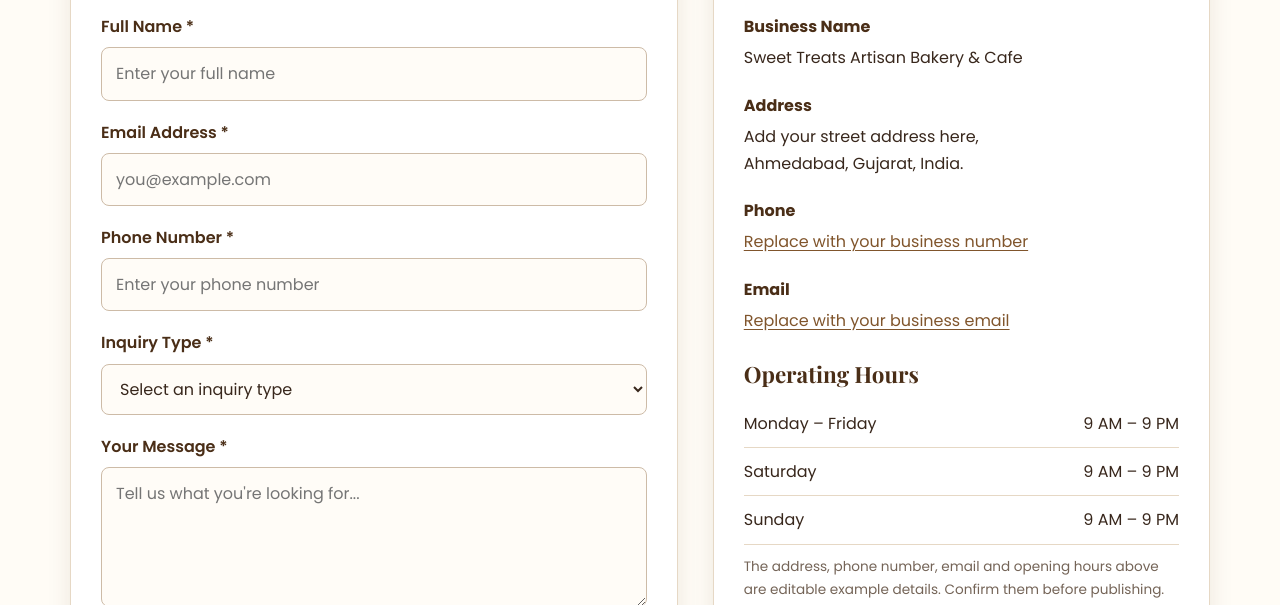
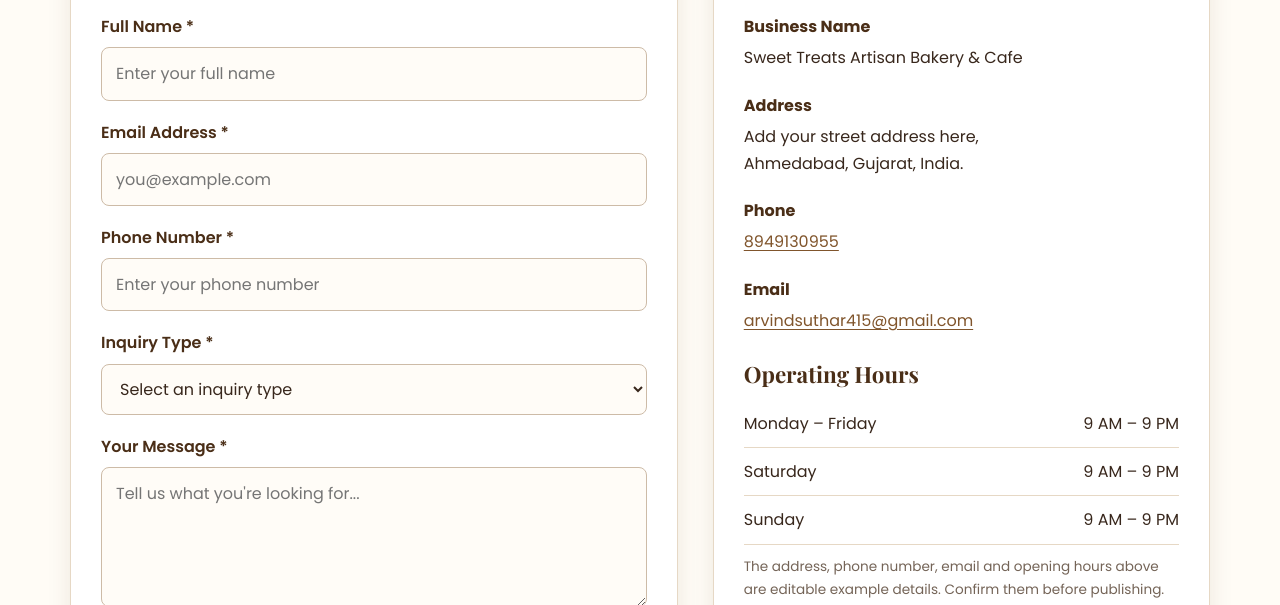
Before and after one commit to kartikk00yt-pixel/html-assignment, a plain HTML site: page contact.html in a window 1280 px wide. Shown: the part 495-1100 px from the top of the page. Drawn offline with nearby package versions, Linux system fonts and the light colour scheme.

Commit message:
Update contact information in contact.html

```diff
--- a/contact.html
+++ b/contact.html
@@ -146,12 +146,12 @@
 
               <li>
                 <strong>Phone</strong>
-                <a href="tel:+910000000000">Replace with your business number</a>
+                <a href="tel:+918949130955">8949130955</a>
               </li>
 
               <li>
                 <strong>Email</strong>
-                <a href="mailto:hello@example.com">Replace with your business email</a>
+                <a href="arvindsuthar415@gmail.com">arvindsuthar415@gmail.com</a>
               </li>
             </ul>
 
```
